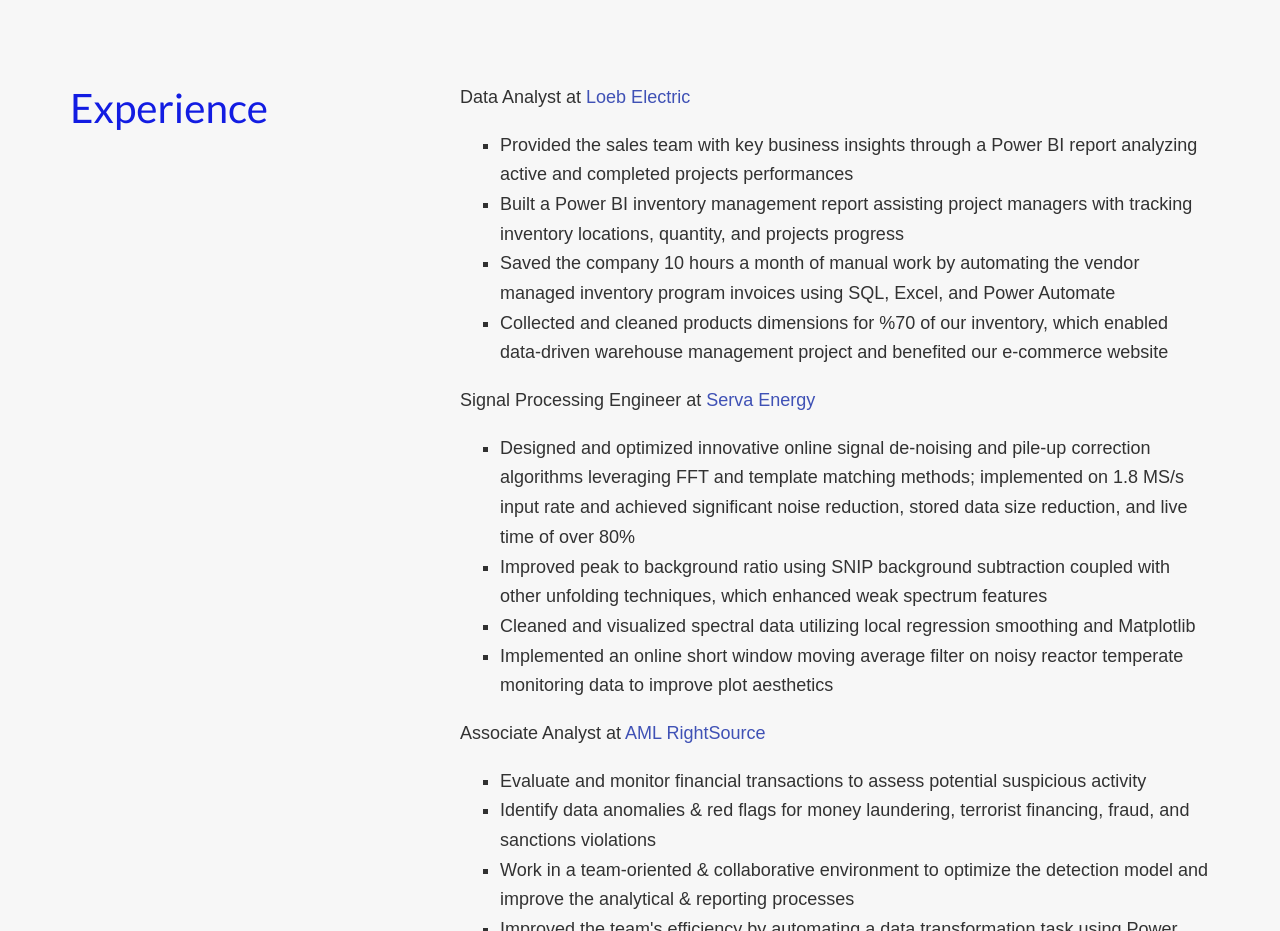
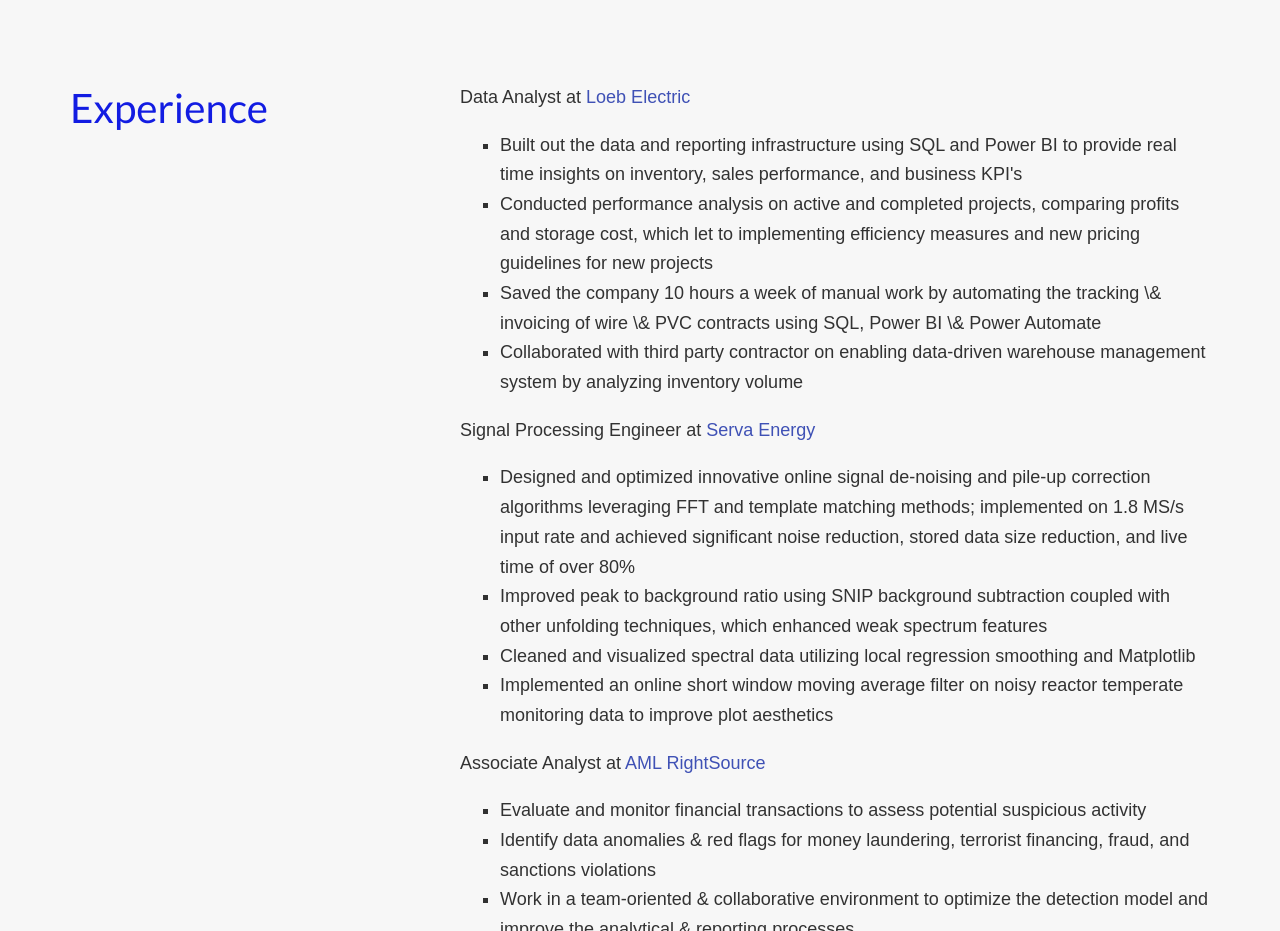
Before and after one commit to AyubSherif/ayubsherif.github.io, a plain HTML site: page index.html in a window 1280 px wide. Shown: the part 940-1871 px from the top of the page. Drawn offline with nearby package versions, Linux system fonts and the light colour scheme; some icons are missing; a web font is replaced by a local one.

Commit message:
Update index.html

```diff
--- a/index.html
+++ b/index.html
@@ -404,10 +404,10 @@
 
 
 <ul>
-<li>Provided the sales team with key business insights through a Power BI report analyzing active and completed projects performances</li>
-<li>Built a Power BI inventory management report assisting project managers with tracking inventory locations, quantity, and projects progress</li>
-<li>Saved the company 10 hours a month of manual work by automating the vendor managed inventory program invoices using SQL, Excel, and Power Automate</li>
-<li>Collected and cleaned products dimensions for %70 of our inventory, which enabled data-driven warehouse management project and benefited our e-commerce website</li>
+<li>Built out the data and reporting infrastructure using SQL and Power BI to provide real time insights on inventory, sales performance, and business KPI's</li>
+<li>Conducted performance analysis on active and completed projects, comparing profits and storage cost, which let to implementing efficiency measures and new pricing guidelines for new projects</li>
+<li>Saved the company 10 hours a week of manual work by automating the tracking \& invoicing of wire \& PVC contracts using SQL, Power BI \& Power Automate</li>
+<li>Collaborated with third party contractor on enabling data-driven warehouse management system by analyzing inventory volume</li>
 </ul>
 	<p>Signal Processing Engineer at <a href="https://www.servaenergy.com/" target="_blank">Serva Energy</a></p>
 
```
